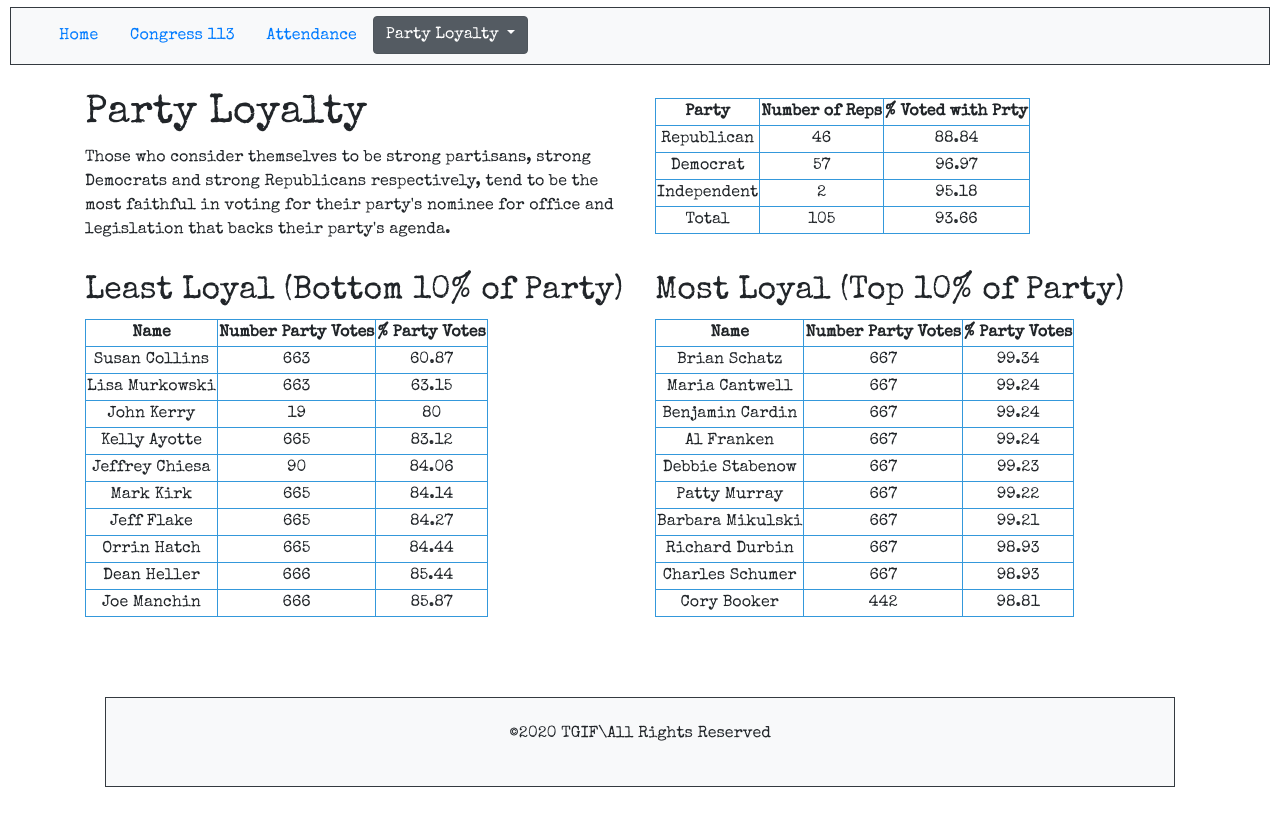
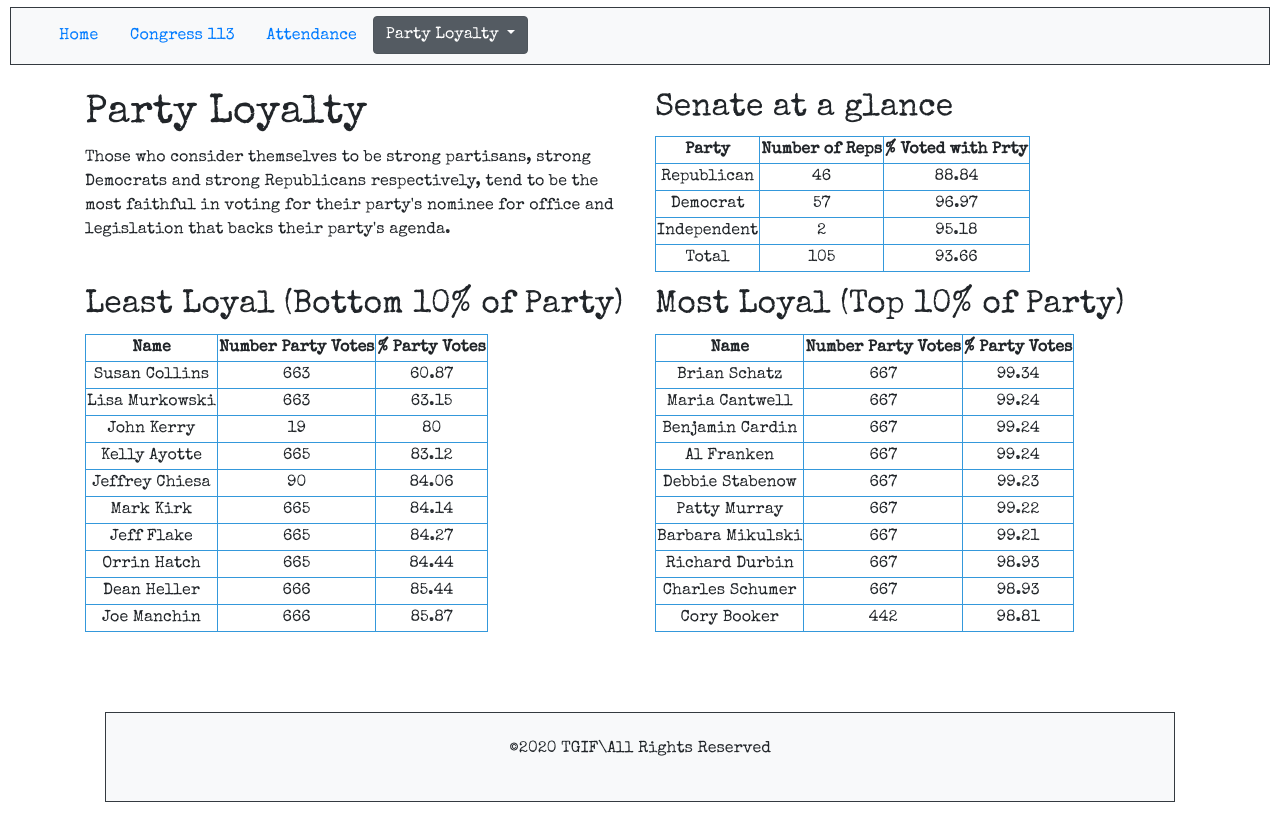
Before and after one commit to AndreusSH/Tgif, a plain HTML site: page loyalty.html in a window 1280 px wide. Shown: the part 98-938 px from the top of the page. Drawn offline with nearby package versions, Linux system fonts and the light colour scheme.

Commit message:
fixing bugs

```diff
--- a/js/displayAttendance.mjs
+++ b/js/displayAttendance.mjs
@@ -9,7 +9,7 @@ if (currentURL.includes("chamber=house")){
   chamber.innerText = "House of Representatives at a glance";
 }
 
-else if(currentURL.includes("chamber=senate") || currentURL.includes("members.html")){
+else if(currentURL.includes("chamber=senate") || currentURL.includes("members.html") || currentURL.includes("attendance.html")|| currentURL.includes("loyalty.html")){
 
     chamber.innerText = "Senate at a glance";
 }
```
Also changed, not shown: home.html (+1 -1 lines).
